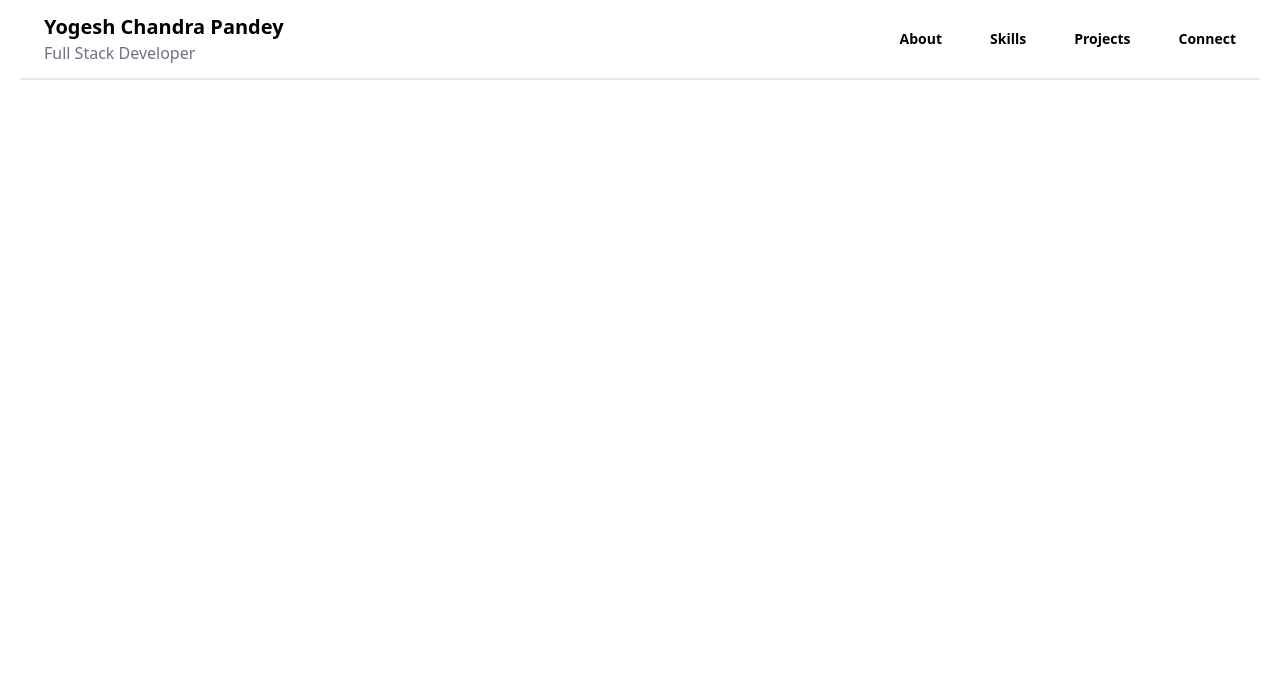
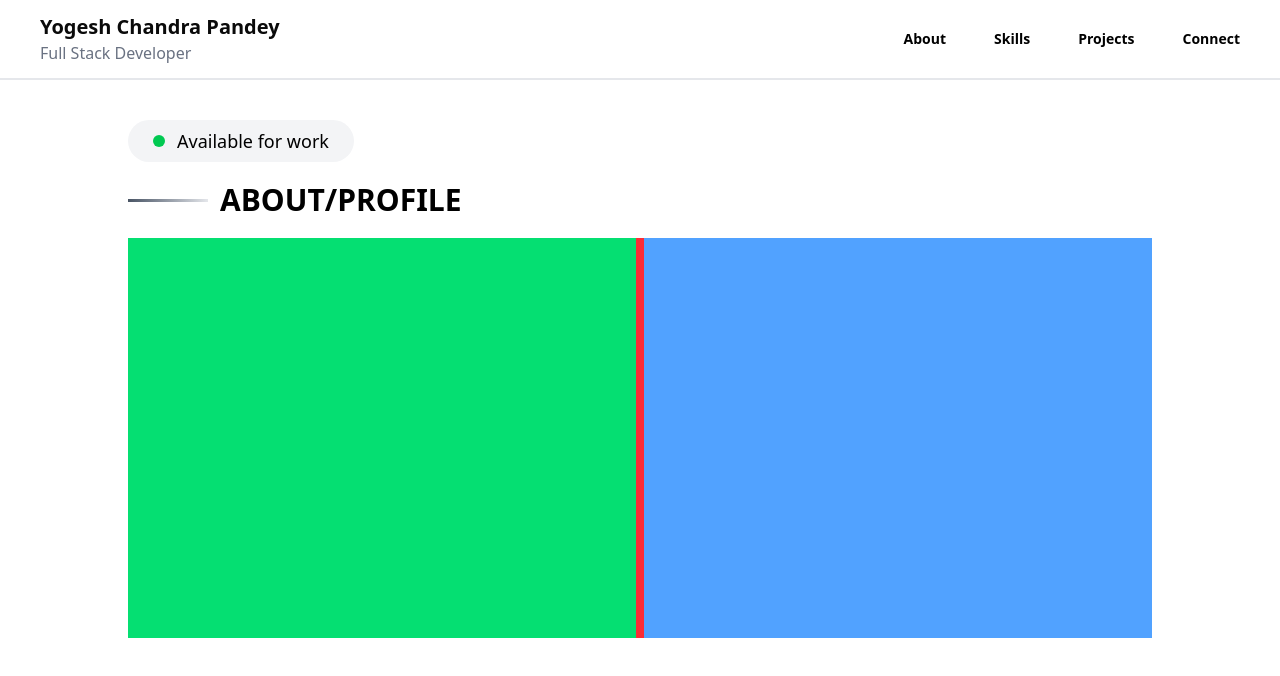
Before and after one commit to its-YogeshChandra/Portfolio, a Next.js app: page / in a window 1280 px wide. Shown: the top 676 px of the page. Built offline with nearby package versions, Linux system fonts and the light colour scheme.

Commit message:
Add HeroSection component to the homepage, introduce new fonts, and refine global and component-specific styling.

```diff
--- a/src/app/globals.css
+++ b/src/app/globals.css
@@ -1,9 +1,11 @@
+@import url('https://fonts.googleapis.com/css2?family=Newsreader:ital,opsz,wght@0,6..72,200..800;1,6..72,200..800&family=Nunito+Sans:ital,opsz,wght@0,6..12,200..1000;1,6..12,200..1000&display=swap');
 @import "tailwindcss";
 @import "tw-animate-css";
 
-@custom-variant dark (&:is(.dark *));
+@custom-variant dark (&:where(.dark, .dark *));
 
 @theme inline {
+  --font-nunito-sans: 'Nunito Sans', sans-serif;
   --radius-sm: calc(var(--radius) - 4px);
   --radius-md: calc(var(--radius) - 2px);
   --radius-lg: var(--radius);
@@ -117,6 +119,7 @@
   * {
     @apply border-border outline-ring/50;
   }
+
   body {
     @apply bg-background text-foreground;
   }
--- a/src/app/layout.tsx
+++ b/src/app/layout.tsx
@@ -28,9 +28,7 @@ export default function RootLayout({
       <body
         className={`${geistSans.variable} ${geistMono.variable} antialiased bg-white`}
       >
-        <Container>
-          {children}
-        </Container>
+        {children}
       </body>
     </html>
   );
--- a/src/app/page.tsx
+++ b/src/app/page.tsx
@@ -1,11 +1,15 @@
 import Image from "next/image";
 import { Container } from "@/components/container";
 import { Navbar } from "@/components/navbar";
+import { HeroSection } from "@/components/hero.section";
 
 export default function Home() {
   return (
     <div>
       <Navbar />
+      <Container>
+        <HeroSection />
+      </Container>
     </div>
   )
 }
--- a/src/components/container.tsx
+++ b/src/components/container.tsx
@@ -2,7 +2,7 @@ import React from "react";
 
 export const Container = ({children}: {children: React.ReactNode}) => {
     return (
-        <div className="container mx-auto px-5 text-black ">
+        <div className="container w-[80%] mx-auto text-black h-screen ">
             {children}
         </div>
     )
--- /dev/null
+++ b/src/components/hero.section.tsx
@@ -0,0 +1,21 @@
+import { Badge } from "@/components/ui/badge";
+import React from "react";
+
+export const HeroSection = () => {
+    return (
+        <div className="w-full h-max mt-10 flex flex-col gap-y-5">
+        <Badge className="px-6 py-2 text-black bg-gray-100 flex gap-x-3 ">
+            <div className="w-3 h-3 rounded-full bg-green-500"></div>
+            <p className="text-[18px]">Available for work</p>
+            </Badge>
+         <div className="w-max h-max flex gap-x-3 items-center">
+            <div className="w-20 h-[3px] bg-linear-to-r from-gray-600 to-gray-200"></div>
+<p className="text-3xl font-bold"> ABOUT/PROFILE</p>
+         </div>
+         <div className="w-full h-100 bg-red-500 flex gap-x-2">
+            <div className="w-1/2 h-full bg-green-400"></div>
+            <div className="w-1/2 h-full bg-blue-400"></div>
+         </div>
+        </div>
+    )
+}
--- a/src/components/navbar.tsx
+++ b/src/components/navbar.tsx
@@ -2,7 +2,7 @@ import React from "react";
 
 export const Navbar = () => {
     return (
-        <div className="w-full h-20 border-b-2 border-gray-200 flex justify-between items-center py-4 px-6">
+        <div className="w-full h-20 border-b-2 border-gray-200 flex justify-between items-center py-4 px-10">
             <div className="flex flex-col ">
                 <p className="text-xl font-bold">Yogesh Chandra Pandey</p>
                 <p className="text-gray-500">Full Stack Developer</p>
```
